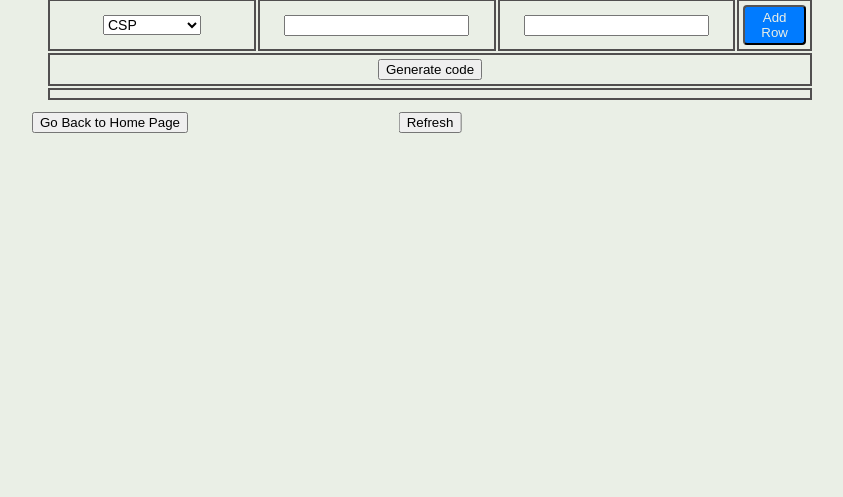
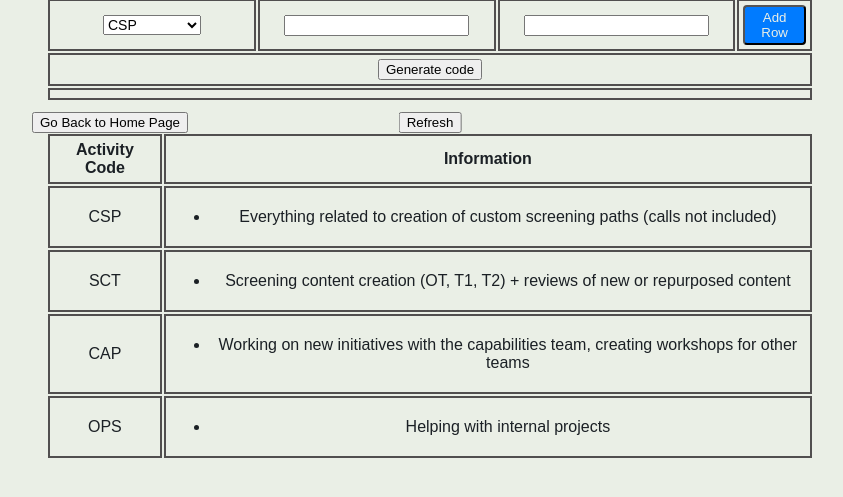
Before and after one commit to MirzaPu/CodeGen.github.io, a website: page indexproject.html in a window 1280 px wide. Shown: the part 125-622 px from the top of the page, without its empty margins (210-1053 px from the left). Drawn offline with Linux system fonts and the light colour scheme.

Commit message:
Update indexproject.html

```diff
--- a/indexproject.html
+++ b/indexproject.html
@@ -62,4 +62,52 @@
 </div>
   <script src="scriptproject.js"></script>
 </body>
+<table>
+  <colgroup>
+    <col style="width: 33%;">
+    <col style="width: 33%;">
+    <col style="width: 33%;">
+    <col style="width: 33%;">
+  </colgroup>
+  <table>
+    <div class="legend">
+      <table>
+        <tr>
+          <th>Activity Code</th>
+          <th>Information</th>
+        </tr>
+        <tr>
+          <td>CSP</td>
+          <td>
+            <ul>
+              <li>Everything related to creation of custom screening paths (calls not included)</li>
+            </ul>
+          </td>
+        </tr>
+        <tr>
+          <td>SCT</td>
+          <td>
+            <ul>
+              <li>Screening content creation (OT, T1, T2) + reviews of new or repurposed content</li>
+            </ul>
+          </td>
+        </tr>
+        <tr>
+          <td>CAP</td>
+          <td>
+            <ul>
+              <li>Working on new initiatives with the capabilities team, creating workshops for other teams</li>
+            </ul>
+          </td>
+        </tr>
+        <tr>
+          <td>OPS</td>
+          <td>
+            <ul>
+              <li>Helping with internal projects</li>
+            </ul>
+          </td>
+        </tr>
+      </table>
+    </div>
 </html>
```
